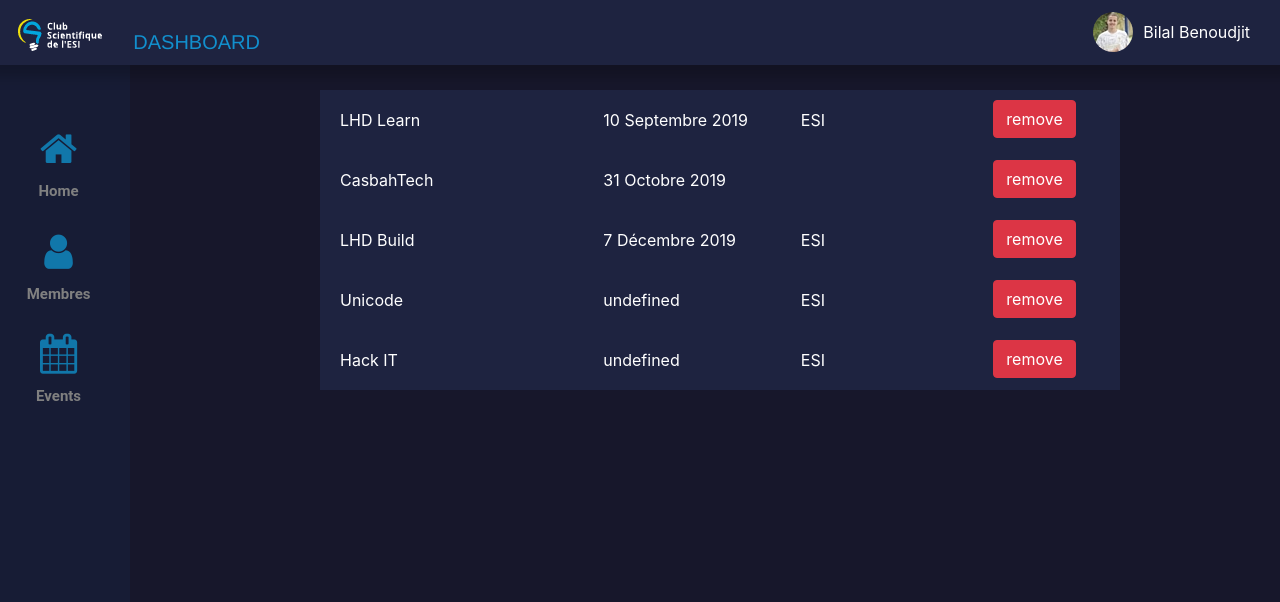
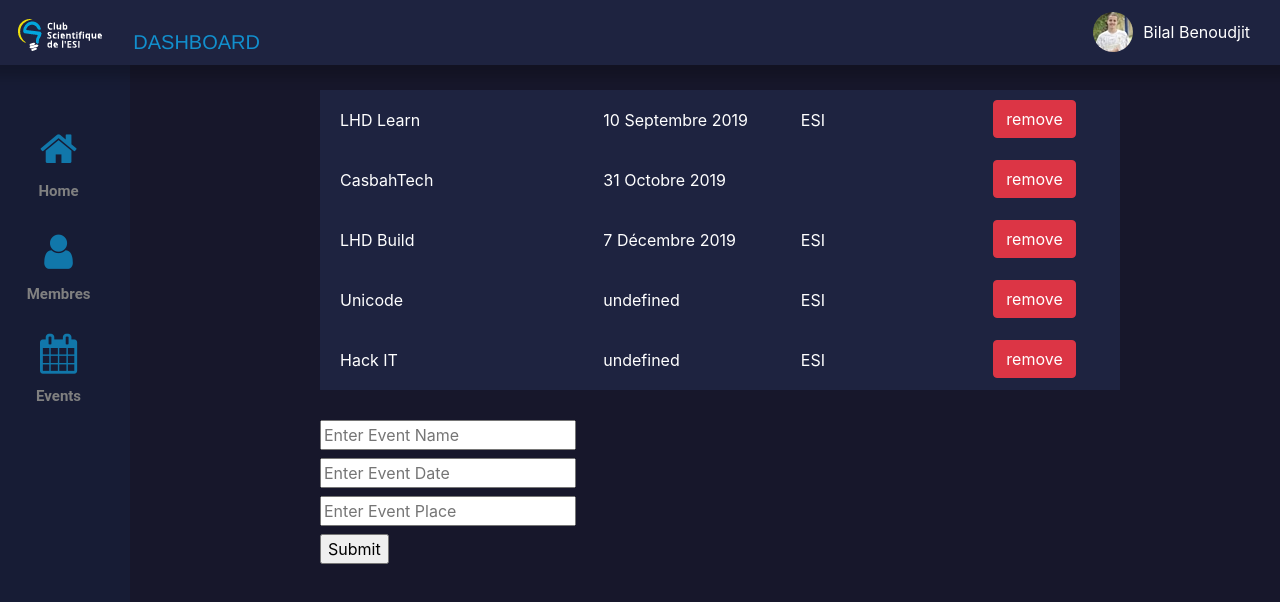
Before and after one commit to Lourguioui/GI-Dashboard, a React (Create React App) app: page /events in a window 1280 px wide. Shown: the top 602 px of the page. Built offline with nearby package versions, Linux system fonts and the light colour scheme.

Commit message:
forms event page

```diff
--- a/src/Events.css
+++ b/src/Events.css
@@ -2,3 +2,6 @@
   margin-left: 25%;
   margin-top: 60px;
 }
+form label {
+  display : block;
+}
--- a/src/Events.jsx
+++ b/src/Events.jsx
@@ -2,7 +2,9 @@ import React, { Component } from "react";
 import "./Events.css";
 import Event from "./Event.jsx";
 class Events extends Component {
-  state = {
+  constructor(props){
+    super(props);
+      this.state = {
           Events : [
             {eventId : '1', eventName : 'LHD Learn' , eventDate:'10 Septembre 2019', eventPlace: 'ESI'},
             {eventId: '2', eventName : 'CasbahTech', eventDate : '31 Octobre 2019', evnetPlace : 'CasbahTech'},
@@ -10,11 +12,46 @@ class Events extends Component {
             {eventId: '4', eventName : 'Unicode', eventDate : 'undefined',eventPlace : 'ESI' },
             {eventId : '5' ,eventName : 'Hack IT', eventDate : 'undefined', eventPlace : 'ESI'}
 
-      ]
+          ],
+          eventId : '',
+          eventName : '',
+          eventDate :'',
+          eventPlace : ''
       };
+      this.handleChangeEventName = this.handleChangeEventName.bind(this);
+      this.handleChangeEventDate = this.handleChangeEventDate.bind(this);
+      this.handleChangeEventPlace = this.handleChangeEventPlace.bind(this);
+      this.handleSubmit = this.handleSubmit.bind(this);
+  }
   handleDelete = eventId =>{
     const Events = this.state.Events.filter(x => x.eventId !== eventId);
     this.setState({Events});
+
+  }
+  handleSubmit = event =>{
+      const newEvent = {
+        eventId : this.state.Events.length + 1,
+        eventName : this.state.eventName,
+        eventDate : this.state.eventDate,
+        eventPlace : this.state.eventPlace
+      }
+      if (newEvent.eventName.length !=0 && newEvent.eventDate.length != 0 && newEvent.eventPlace.length != 0 ){
+          const Events = this.state.Events;
+          Events.push(newEvent);
+          this.setState({Events});
+          event.preventDefault();
+      }
+      document.getElementById("add-event-form").reset();
+      event.preventDefault();
+  }
+  handleChangeEventName = event =>{
+      this.setState({eventName : event.target.value})
+  }
+  handleChangeEventDate = event =>{
+    this.setState({eventDate : event.target.value})
+  }
+  handleChangeEventPlace = event =>{
+    this.setState({eventPlace : event.target.value})
   }
   render() {
     return (
@@ -29,6 +66,20 @@ class Events extends Component {
                 events={events}
             />
           ))}
+          <div className="eventForm">
+              <form onSubmit={this.handleSubmit} id="add-event-form">
+                <label>
+                  <input type="text"  placeholder="Enter Event Name" onChange={this.handleChangeEventName} />
+                </label>
+                <label>
+                  <input type="text" placeholder="Enter Event Date" onChange={this.handleChangeEventDate} />
+                </label>
+                <label>
+                  <input type="text"  placeholder="Enter Event Place"  onChange={this.handleChangeEventPlace} />
+                </label>
+                <input type="submit"/>
+              </form>
+          </div>
       </div>
     );
   }
--- a/src/Membres.jsx
+++ b/src/Membres.jsx
@@ -122,18 +122,10 @@ class Membres extends Component {
             Depa: this.state.Depa,
             grade: this.state.grade
         }
-        //const test = this.state.firstName.length = this.state.lastName.length = this.state.mailAdrress.length = this.state.Depa.length = this.state.grade.length = 0;
-        /*const test1 = (this.state.firstName.length = 0);
-        const test2 = (this.state.lastName.length = 0);
-        const test3 = (this.state.mailAdrress.length = 0);
-        const test4 = (this.state.Depa.length = 0);
-        const test5 = (this.state.grade.length = 0);*/
-
         const Members = this.state.Members;
         Members.push(newMember);
         this.setState({Members});
         console.log(this.state.Members);
-        event.preventDefault();
         event.preventDefault();
     }
     handleCancel= () =>{
```
Lines whose indentation alone changed are shown as unchanged.
